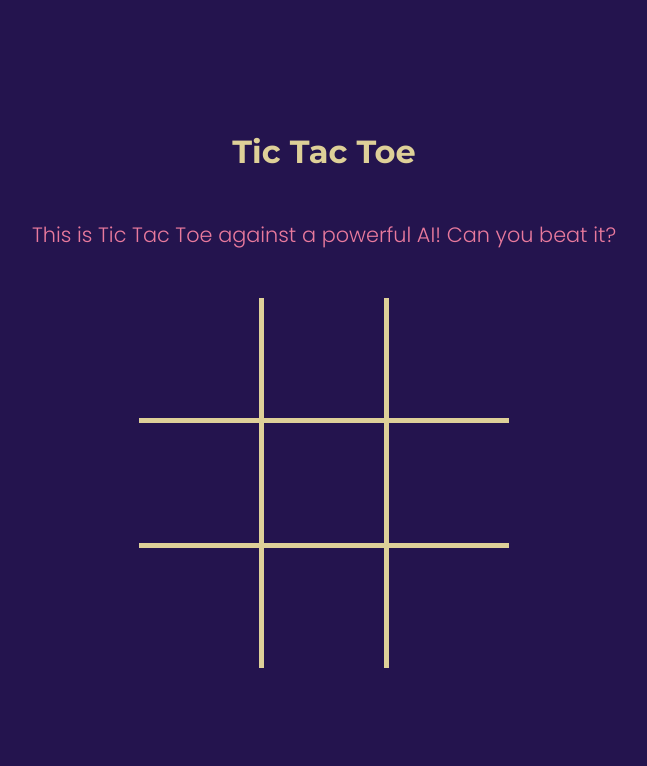
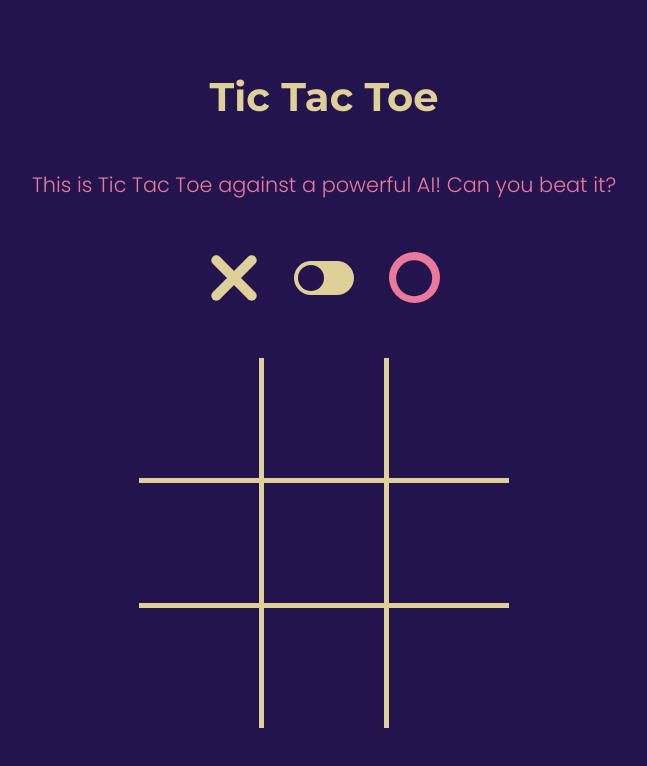
Before and after one commit to gnoya/tic-tac-toe, a React (Create React App) app: page / in a window 1280 px wide. Shown: the top 766 px of the page, without its empty margins (316-963 px from the left). Built offline with nearby package versions, Linux system fonts and the light colour scheme.

Commit message:
New feature: user can now select if they want to play as X or O

```diff
--- a/src/components/board-tile/board-tile.component.module.css
+++ b/src/components/board-tile/board-tile.component.module.css
@@ -3,10 +3,19 @@
   flex-flow: column nowrap;
   justify-content: center;
   margin: auto;
+  width: 60px;
+  height: 60px;
+  background-color: var(--background);
+}
+
+.inBoard {
   width: 120px;
   height: 120px;
-  background-color: var(--background);
   padding: 10%;
+}
+
+.X.inBoard {
+  padding-top: 50px;
 }
 
 .empty {
@@ -38,7 +47,7 @@
 .X {
   width: 100%;
   height: 100%;
-  padding-top: 50px;
+  padding-top: 35px;
 }
 
 .X::before,
--- a/src/components/board-tile/board-tile.component.tsx
+++ b/src/components/board-tile/board-tile.component.tsx
@@ -2,7 +2,8 @@ import { Tile, TileIndex } from '../../models/tile.model'
 import styles from './board-tile.component.module.css'
 
 interface BoardTileProps extends Tile {
-  disabled: boolean
+  disabled: boolean // to disable the onClick function
+  inBoard?: boolean // true to use it in the board, false to use it outside the board
   onClick?: (index: TileIndex) => void
 }
 
@@ -10,16 +11,17 @@ export default function BoardTile({
   index,
   filledBy,
   disabled,
+  inBoard = true,
   onClick,
 }: BoardTileProps) {
   return (
     <div
-      className={styles.container}
+      className={`${styles.container} ${inBoard && styles.inBoard}`}
       onClick={() =>
         !disabled && onClick && filledBy === 'empty' && onClick(index)
       }
     >
-      <div className={styles[filledBy]}></div>
+      <div className={`${styles[filledBy]} ${inBoard && styles.inBoard}`}></div>
     </div>
   )
 }
--- a/src/components/board/board.component.module.css
+++ b/src/components/board/board.component.module.css
@@ -3,6 +3,16 @@
   flex-flow: column nowrap;
   justify-content: center;
   align-items: center;
+  gap: 50px;
+}
+
+.panelContainer {
+  display: flex;
+  flex-flow: row nowrap;
+  justify-content: center;
+  align-items: center;
+  height: 60px;
+  gap: 0 30px;
 }
 
 .boardContainer {
--- a/src/components/board/board.component.tsx
+++ b/src/components/board/board.component.tsx
@@ -10,10 +10,11 @@ import { makeEmptyTiles, Tile, TileIndex } from '../../models/tile.model'
 import BoardTile from '../board-tile/board-tile.component'
 import styles from './board.component.module.css'
 import { useModal } from '../../hooks/use-modal/use-modal.hook'
+import ToggleSwitch from '../toggle-switch/toggle-switch.component'
 
 export default function Board() {
   const [tiles, setTiles] = useState<Tile[]>(makeEmptyTiles())
-  const [player] = useState<Player>('X')
+  const [player, setPlayer] = useState<Player>('X')
   const modal = useModal()
   const playersTurn: boolean = getPlayerInTurn(tiles) === player
 
@@ -22,10 +23,20 @@ export default function Board() {
     after that tile is played by the user (only the user/player can click)
   */
   const onTileClick = (index: TileIndex) => {
-    setTiles((prevState: any) => {
+    setTiles((prevState: Tile[]) => {
       const newTiles: Tile[] = play(prevState, player, index)
       return newTiles
     })
+  }
+
+  /*
+    Receives the value of the toggle:
+    True means that the user chose to be 'O'
+    False means that the user chose to be 'X'
+  */
+  const onSwitchToggle = (value: boolean) => {
+    setPlayer(value ? 'O' : 'X')
+    setTiles(makeEmptyTiles())
   }
 
   /*
@@ -67,6 +78,8 @@ export default function Board() {
     timeout = setTimeout(() => {
       const aiPlayer = negatePlayer(player)
 
+      console.log('aaaaaa')
+
       // Check if AI is the one to play
       if (
         (getPlayerInTurn(tiles) === 'O' && aiPlayer === 'O') ||
@@ -85,6 +98,12 @@ export default function Board() {
 
   return (
     <div className={styles.container}>
+      <div className={styles.panelContainer}>
+        <BoardTile index={0} filledBy={'X'} disabled={true} inBoard={false} />
+        <ToggleSwitch onToggle={onSwitchToggle} />
+        <BoardTile index={0} filledBy={'O'} disabled={true} inBoard={false} />
+      </div>
+
       <div className={styles.boardContainer}>
         {tiles.map((tile: Tile, index) => (
           <BoardTile
--- a/src/components/text/text.component.tsx
+++ b/src/components/text/text.component.tsx
@@ -5,8 +5,6 @@ interface TextProps {
   children: ReactNode
 }
 
-export default function Text(props: TextProps) {
-  const { children } = props
-
+export default function Text({ children }: TextProps) {
   return <p className={styles.text}>{children}</p>
 }
--- a/src/components/title/title.component.module.css
+++ b/src/components/title/title.component.module.css
@@ -3,7 +3,7 @@
   font-weight: 700;
   color: var(--primary);
   text-align: center;
-  font-size: 2rem;
+  font-size: 2.5rem;
   margin: 0;
   padding: 0;
 }
--- a/src/components/title/title.component.tsx
+++ b/src/components/title/title.component.tsx
@@ -5,8 +5,6 @@ interface TitleProps {
   children: ReactNode
 }
 
-export default function Title(props: TitleProps) {
-  const { children } = props
-
+export default function Title({ children }: TitleProps) {
   return <h1 className={styles.title}>{children}</h1>
 }
--- /dev/null
+++ b/src/components/toggle-switch/toggle-switch.component.module.css
@@ -0,0 +1,60 @@
+.switch {
+  position: relative;
+  display: inline-block;
+  width: 60px;
+  height: 34px;
+}
+
+.switch input {
+  opacity: 0;
+  width: 0;
+  height: 0;
+}
+
+.slider {
+  position: absolute;
+  cursor: pointer;
+  top: 0;
+  left: 0;
+  right: 0;
+  bottom: 0;
+  background-color: var(--primary);
+  -webkit-transition: 0.4s;
+  transition: 0.4s;
+}
+
+.slider:before {
+  position: absolute;
+  content: '';
+  height: 26px;
+  width: 26px;
+  left: 4px;
+  bottom: 4px;
+  background-color: var(--background);
+  -webkit-transition: 0.4s;
+  transition: 0.4s;
+}
+
+input:checked + .slider {
+  background-color: var(--secondary);
+}
+
+input:focus + .slider {
+  box-shadow: 0 0 1px var(--secondary);
+}
+
+input:checked + .slider:before {
+  -webkit-transform: translateX(26px);
+  -ms-transform: translateX(26px);
+  transform: translateX(26px);
+  background-color: var(--background);
+}
+
+/* Rounded sliders */
+.slider.round {
+  border-radius: 34px;
+}
+
+.slider.round:before {
+  border-radius: 50%;
+}
--- /dev/null
+++ b/src/components/toggle-switch/toggle-switch.component.tsx
@@ -0,0 +1,24 @@
+import { useState } from 'react'
+import styles from './toggle-switch.component.module.css'
+
+interface ToggleSwitchProps {
+  onToggle?: (value: boolean) => void
+}
+
+export default function ToggleSwitch({ onToggle }: ToggleSwitchProps) {
+  const [value, setValue] = useState<boolean>(false)
+
+  const handleChange = () => {
+    setValue((prevState) => {
+      onToggle && onToggle(!prevState)
+      return !prevState
+    })
+  }
+
+  return (
+    <label className={styles.switch}>
+      <input type="checkbox" checked={value} onChange={handleChange} />
+      <span className={`${styles.slider} ${styles.round}`}></span>
+    </label>
+  )
+}
```
